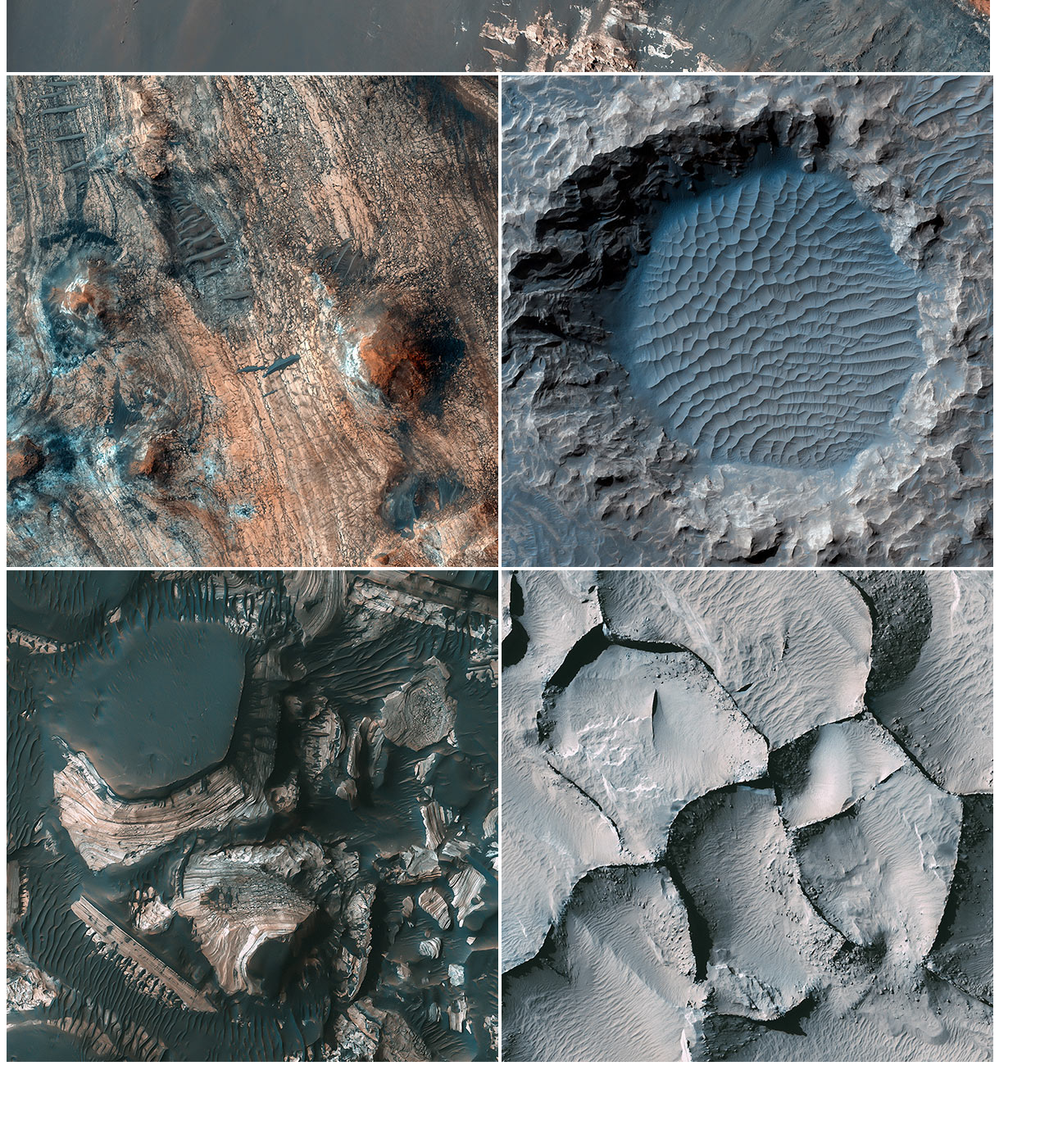
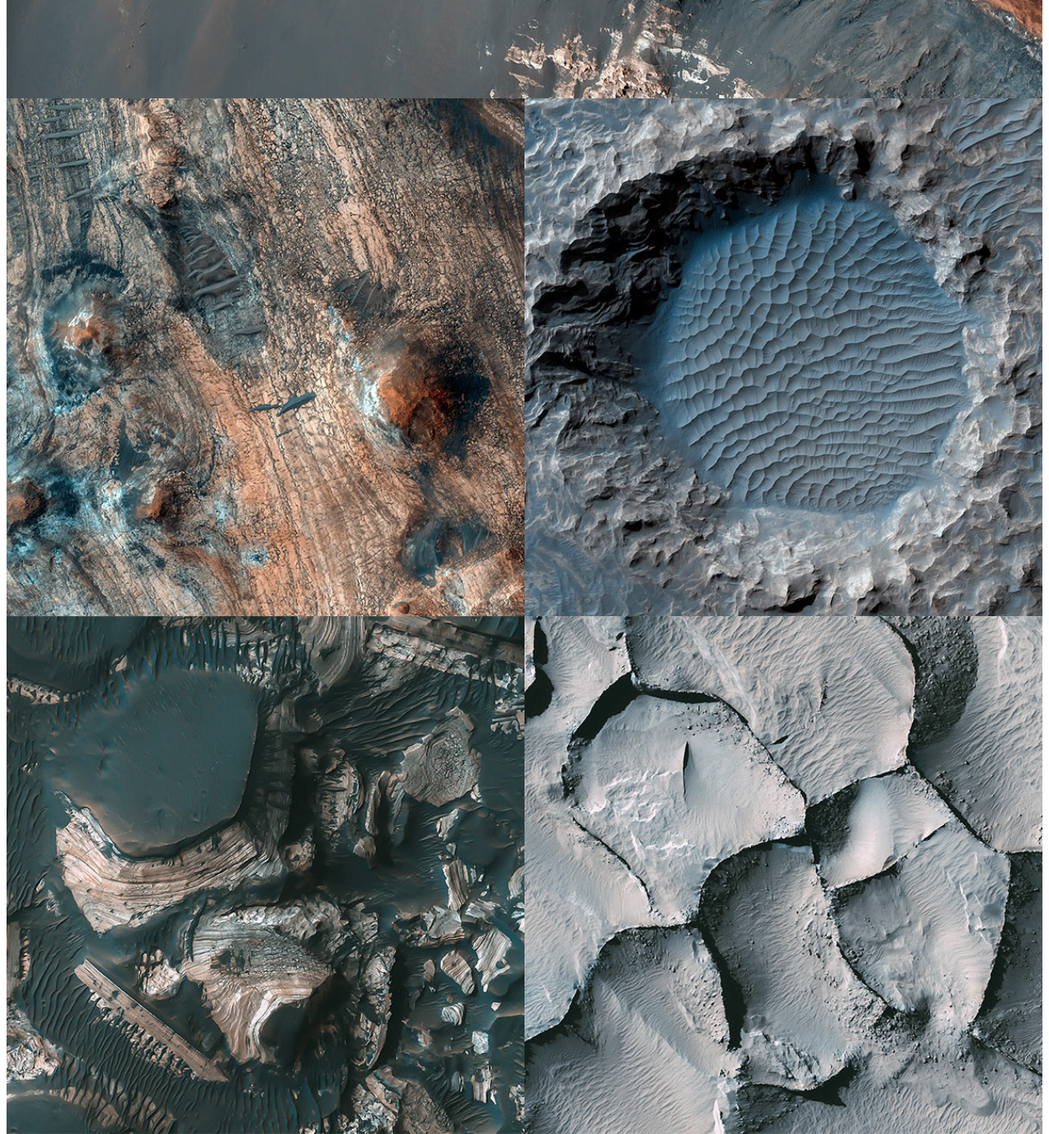
Before and after one commit to zhaojanelle/image-grid, a plain HTML site: page index.html in a window 1280 px wide. Shown: the part 520-1904 px from the top of the page at 82% size. Before the commit the page ends 1828 px from the top, so only its background shows below. Drawn offline with Linux system fonts and the light colour scheme.

Commit message:
styled screen for 25em

```diff
--- a/css/main.css
+++ b/css/main.css
@@ -17,10 +17,37 @@ html {
   box-sizing: inherit;
 }
 
+img {
+  width: 100%;
+  float: left;
+}
+
+img:nth-child(2) {
+  display: none;
+}
+
+img:nth-child(5) {
+  display: none;
+}
+
 @media only screen and (min-width: 25em) {
 
+  img {
+    float: left;
+    width: 50%;
+  }
 
+  img:nth-child(1) {
+    width: 100%;
+  }
 
+  img:nth-child(2) {
+    display: inline;
+  }
+
+  img:nth-child(5) {
+    display: inline;
+  }
 }
 
 @media only screen and (min-width: 38em) {
```
